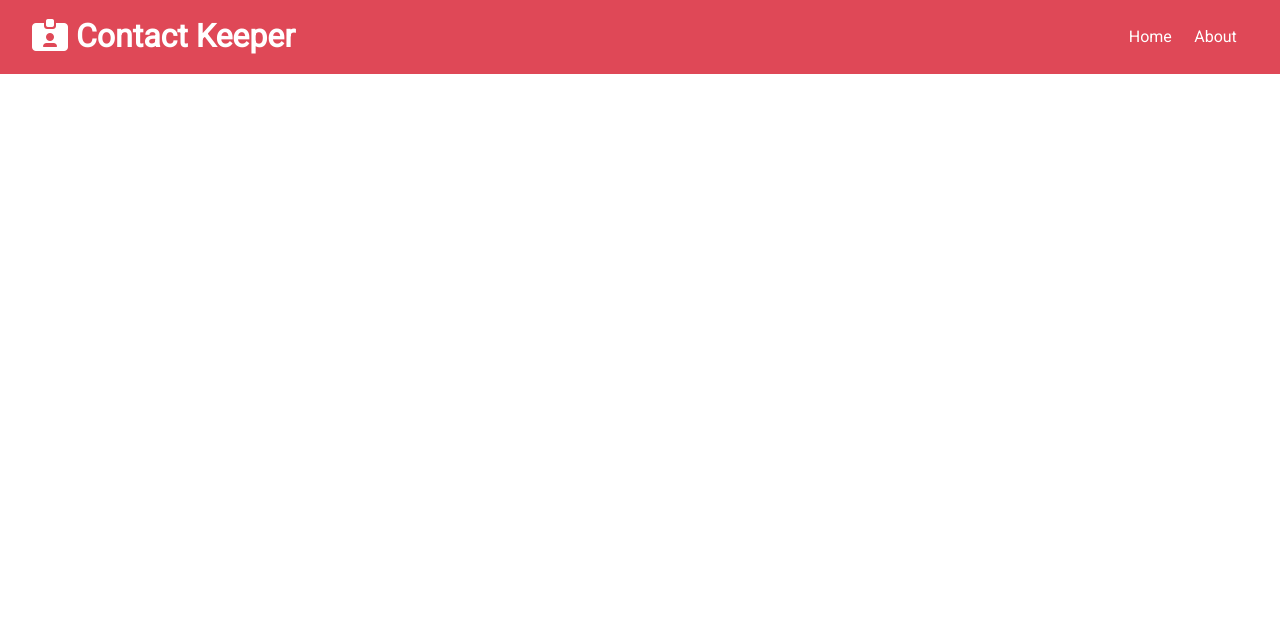
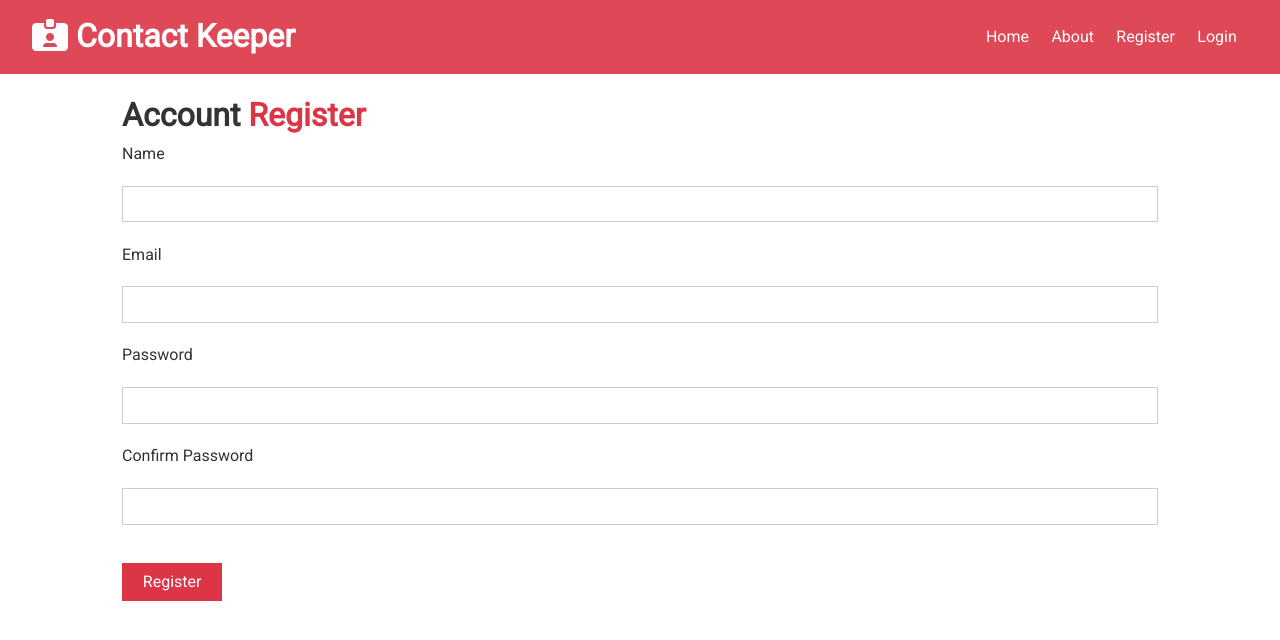
Before and after one commit to speck1990/contact-keeper, a React (Create React App) app in the folder client/: page /register in a window 1280 px wide. Shown: the top 640 px of the page. Built offline with nearby package versions, Linux system fonts and the light colour scheme.

Commit message:
Create login and register components

```diff
--- a/client/src/App.js
+++ b/client/src/App.js
@@ -4,6 +4,8 @@
 import Navbar from "./components/layout/Navbar";
 import Home from "./components/pages/Home";
 import About from "./components/pages/About";
+import Register from "./components/auth/Register";
+import Login from "./components/auth/Login";
 
 import ContactState from "./context/contact/ContactState";
 import AuthState from "./context/auth/AuthState";
@@ -19,6 +21,8 @@
 							<Switch>
 								<Route exact path="/" component={Home} />
 								<Route exact path="/about" component={About} />
+								<Route exact path="/register" component={Register} />
+								<Route exact path="/login" component={Login} />
 							</Switch>
 						</div>
 					</Fragment>
--- /dev/null
+++ b/client/src/components/auth/Login.js
@@ -0,0 +1,38 @@
+import React, { useState } from "react";
+
+const Login = () => {
+	const [user, setUser] = useState({
+		email: "",
+		password: ""
+	});
+
+	const { email, password } = user;
+
+	const onChange = e => setUser({ ...user, [e.target.name]: e.target.value });
+
+	const onSubmit = e => {
+		e.preventDefault();
+		console.log("Login form");
+	};
+
+	return (
+		<div className="form-container">
+			<h1>
+				Account <span className="text-primary">Login</span>
+			</h1>
+			<form onSubmit={onSubmit}>
+				<div className="form-group">
+					<label htmlFor="email">Email</label>
+					<input type="text" name="email" value={email} onChange={onChange} />
+				</div>
+				<div className="form-group">
+					<label htmlFor="password">Password</label>
+					<input type="text" name="password" value={password} onChange={onChange} />
+				</div>
+				<input type="submit" value="Login" className="btn btn-primary" />
+			</form>
+		</div>
+	);
+};
+
+export default Login;
--- /dev/null
+++ b/client/src/components/auth/Register.js
@@ -0,0 +1,48 @@
+import React, { useState } from "react";
+
+const Register = () => {
+	const [user, setUser] = useState({
+		name: "",
+		email: "",
+		password: "",
+		password2: ""
+	});
+
+	const { name, email, password, password2 } = user;
+
+	const onChange = e => setUser({ ...user, [e.target.name]: e.target.value });
+
+	const onSubmit = e => {
+		e.preventDefault();
+		console.log("Register form");
+	};
+
+	return (
+		<div className="form-container">
+			<h1>
+				Account <span className="text-primary">Register</span>
+			</h1>
+			<form onSubmit={onSubmit}>
+				<div className="form-group">
+					<label htmlFor="name">Name</label>
+					<input type="text" name="name" value={name} onChange={onChange} />
+				</div>
+				<div className="form-group">
+					<label htmlFor="email">Email</label>
+					<input type="text" name="email" value={email} onChange={onChange} />
+				</div>
+				<div className="form-group">
+					<label htmlFor="password">Password</label>
+					<input type="text" name="password" value={password} onChange={onChange} />
+				</div>
+				<div className="form-group">
+					<label htmlFor="password2">Confirm Password</label>
+					<input type="text" name="password2" value={password2} onChange={onChange} />
+				</div>
+				<input type="submit" value="Register" className="btn btn-primary" />
+			</form>
+		</div>
+	);
+};
+
+export default Register;
--- a/client/src/components/layout/Navbar.js
+++ b/client/src/components/layout/Navbar.js
@@ -15,6 +15,12 @@
 				<li>
 					<Link to="/about">About</Link>
 				</li>
+				<li>
+					<Link to="/Register">Register</Link>
+				</li>
+				<li>
+					<Link to="/login">Login</Link>
+				</li>
 			</ul>
 		</div>
 	);
```
